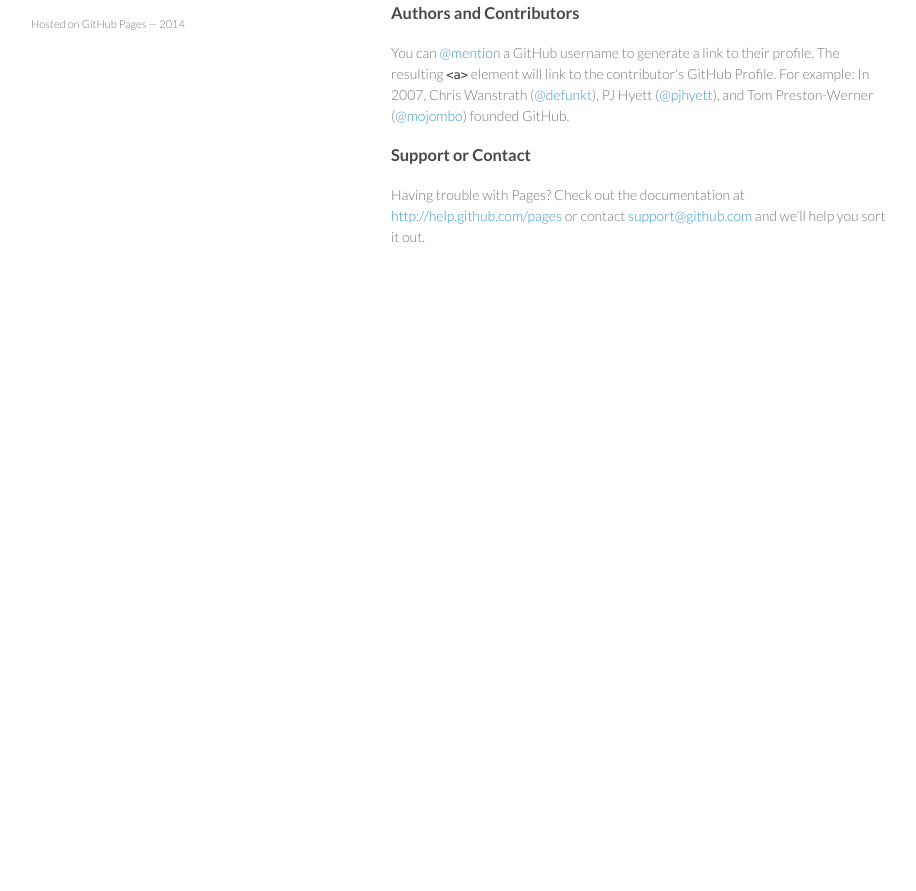
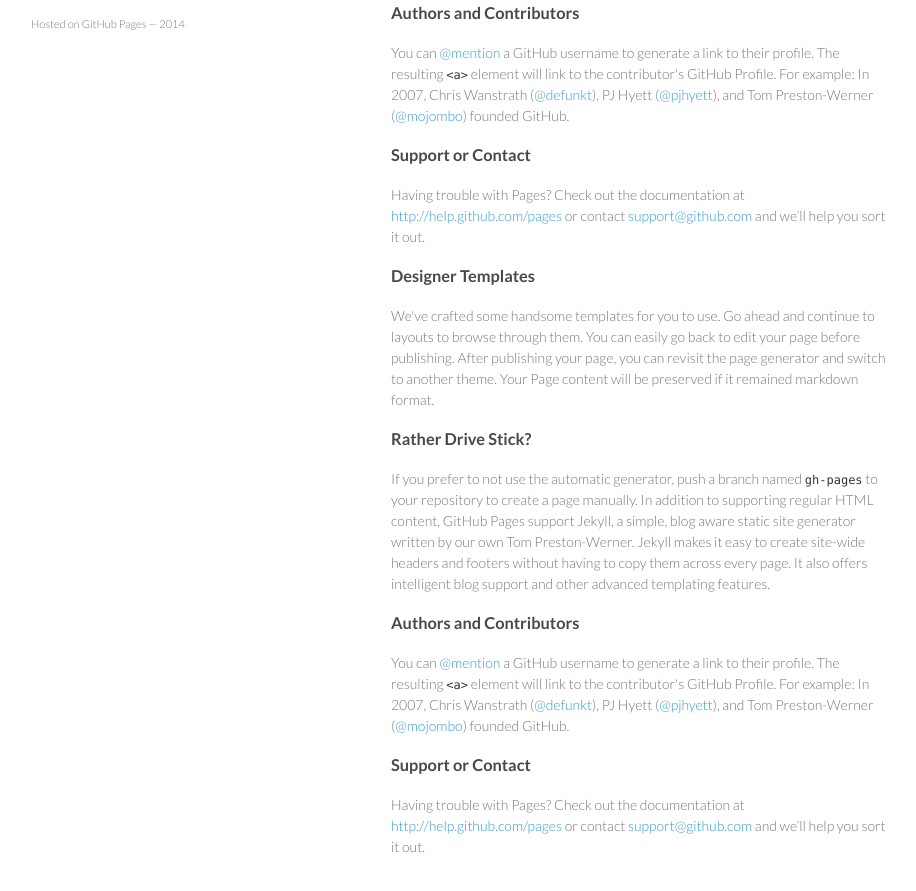
Before and after one commit to emdoubleyouel/emdoubleyouel.github.io, a plain HTML site: page index.html in a window 1280 px wide. Shown: the part 697-1588 px from the top of the page, without its empty margins (179-1095 px from the left). Before the commit the page ends 1014 px from the top, so only its background shows below. Drawn offline with Linux system fonts and the light colour scheme.

Commit message:
addition

```diff
--- a/index.html
+++ b/index.html
@@ -55,6 +55,26 @@ $ git checkout gh-pages
 <a name="support-or-contact" class="anchor" href="#support-or-contact"><span class="octicon octicon-link"></span></a>Support or Contact</h3>
 
 <p>Having trouble with Pages? Check out the documentation at <a href="http://help.github.com/pages">http://help.github.com/pages</a> or contact <a href="mailto:support@github.com">support@github.com</a> and we’ll help you sort it out.</p>
+
+        <h3>
+<a name="designer-templates" class="anchor" href="#designer-templates"><span class="octicon octicon-link"></span></a>Designer Templates</h3>
+
+<p>We've crafted some handsome templates for you to use. Go ahead and continue to layouts to browse through them. You can easily go back to edit your page before publishing. After publishing your page, you can revisit the page generator and switch to another theme. Your Page content will be preserved if it remained markdown format.</p>
+
+<h3>
+<a name="rather-drive-stick" class="anchor" href="#rather-drive-stick"><span class="octicon octicon-link"></span></a>Rather Drive Stick?</h3>
+
+<p>If you prefer to not use the automatic generator, push a branch named <code>gh-pages</code> to your repository to create a page manually. In addition to supporting regular HTML content, GitHub Pages support Jekyll, a simple, blog aware static site generator written by our own Tom Preston-Werner. Jekyll makes it easy to create site-wide headers and footers without having to copy them across every page. It also offers intelligent blog support and other advanced templating features.</p>
+
+<h3>
+<a name="authors-and-contributors" class="anchor" href="#authors-and-contributors"><span class="octicon octicon-link"></span></a>Authors and Contributors</h3>
+
+<p>You can <a href="https://github.com/blog/821" class="user-mention">@mention</a> a GitHub username to generate a link to their profile. The resulting <code>&lt;a&gt;</code> element will link to the contributor's GitHub Profile. For example: In 2007, Chris Wanstrath (<a href="https://github.com/defunkt" class="user-mention">@defunkt</a>), PJ Hyett (<a href="https://github.com/pjhyett" class="user-mention">@pjhyett</a>), and Tom Preston-Werner (<a href="https://github.com/mojombo" class="user-mention">@mojombo</a>) founded GitHub.</p>
+
+<h3>
+<a name="support-or-contact" class="anchor" href="#support-or-contact"><span class="octicon octicon-link"></span></a>Support or Contact</h3>
+
+<p>Having trouble with Pages? Check out the documentation at <a href="http://help.github.com/pages">http://help.github.com/pages</a> or contact <a href="mailto:support@github.com">support@github.com</a> and we’ll help you sort it out.</p>
       </section>
       <footer>
         <p><small>Hosted on GitHub Pages &mdash; 2014</a></small></p>
```
